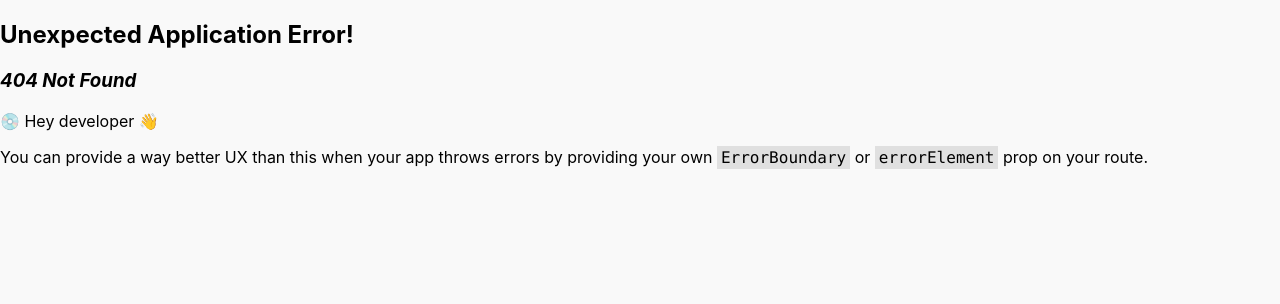
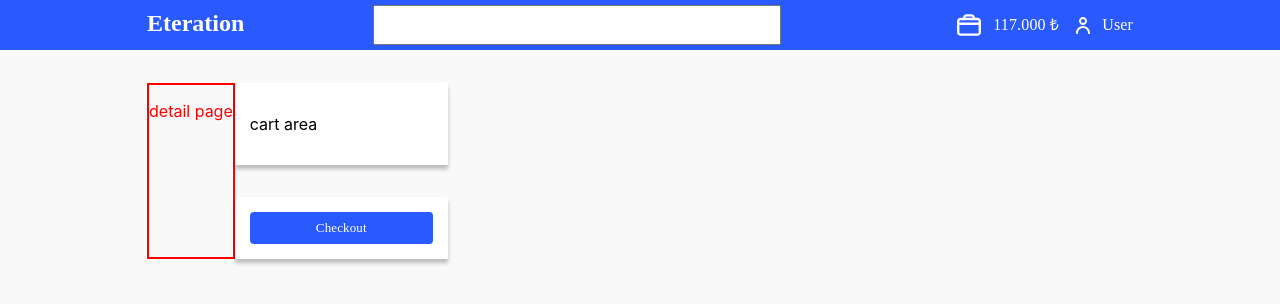
Before and after one commit to vis-cognitionis/e-commerce-basic, a React (Create React App) app: page /detail/1 in a window 1280 px wide. Before the commit this address had no page. Shown: the top 304 px of the page. Built offline with nearby package versions, Linux system fonts and the light colour scheme.

Commit message:
Refactor components

```diff
--- a/src/App.tsx
+++ b/src/App.tsx
@@ -17,7 +17,7 @@ const router = createBrowserRouter([
         element: <Home />,
       },
       {
-        path: "detail",
+        path: "detail/:id",
         element: <Detail />,
       },
     ],
--- a/src/core/components/cards/product_card.tsx
+++ b/src/core/components/cards/product_card.tsx
@@ -13,6 +13,7 @@ const CardContainer = styled(Stack)<StackProps>(() => ({
   height: "302px",
   background: colors.background,
   boxSizing: "border-box",
+  cursor: "pointer",
 }));
 
 const CardImage = styled("img")(() => ({
@@ -27,11 +28,29 @@ interface ProductCardProps {
   image: string;
   info: string;
   price: string;
+  onClickButton: React.MouseEventHandler<HTMLButtonElement> | undefined;
+  onClickCard: React.MouseEventHandler<HTMLDivElement> | undefined;
 }
 
-const ProductCard = ({ image, info, price }: ProductCardProps) => {
+const ProductCard = ({
+  image,
+  info,
+  price,
+  onClickButton,
+  onClickCard,
+}: ProductCardProps) => {
+  const handleCardClick = (event: React.MouseEvent<HTMLDivElement>) => {
+    event.preventDefault();
+    onClickCard && onClickCard(event);
+  };
+
+  const handleButtonClick = (event: React.MouseEvent<HTMLButtonElement>) => {
+    event.stopPropagation();
+    onClickButton && onClickButton(event);
+  };
+
   return (
-    <CardContainer>
+    <CardContainer onClick={handleCardClick}>
       <CardImage src={image} loading="lazy" />
       <Text
         content={`${price + " ₺ "}`}
@@ -46,7 +65,10 @@ const ProductCard = ({ image, info, price }: ProductCardProps) => {
           maxWidth: "100%",
         }}
       />
-      <FilledButton children={<Text content="Add to Cart" isButtonText />} />
+      <FilledButton
+        onClick={handleButtonClick}
+        children={<Text content="Add to Cart" isButtonText />}
+      />
     </CardContainer>
   );
 };
--- a/src/view/components/header/header.tsx
+++ b/src/view/components/header/header.tsx
@@ -1,13 +1,10 @@
 import React from "react";
-import {
-  Stack,
-  StackProps,
-  Typography,
-  TypographyProps,
-  styled,
-} from "@mui/material";
+import { Stack, StackProps, styled } from "@mui/material";
+
 import { IconPrice, IconUser } from "core/components/icons/icons";
 import { colors } from "core/contants/colors";
+import Text from "core/components/typography/typography";
+import { useNavigate } from "react-router-dom";
 
 const HeaderContainer = styled("header")(() => ({
   width: "100%",
@@ -20,16 +17,6 @@ const HeaderContainer = styled("header")(() => ({
   paddingRight: "147px",
   boxSizing: "border-box",
   background: colors.primary,
-}));
-
-const HeaderTitle = styled(Typography)<TypographyProps>(() => ({
-  fontFamily: "Montserrat",
-  fontStyle: "normal",
-  fontWeight: 800,
-  fontSize: 24,
-  display: "flex",
-  color: "#FFFFFF",
-  margin: 0,
 }));
 
 const HeaderInfoContainer = styled(Stack)<StackProps>(() => ({
@@ -51,11 +38,6 @@ const SearchInput = styled("input")(() => ({
   height: "40px",
 }));
 
-const InfoText = styled(Typography)<TypographyProps>(() => ({
-  fontFamily: "Montserrat",
-  color: "#FFFFFF",
-}));
-
 const HeaderSearch = styled(Stack)<StackProps>(() => ({
   display: "flex",
   flexDirection: "row",
@@ -64,20 +46,32 @@ const HeaderSearch = styled(Stack)<StackProps>(() => ({
 }));
 
 const Header = () => {
+  const navigate = useNavigate();
   return (
     <HeaderContainer>
       <HeaderSearch>
-        <HeaderTitle>Eteration</HeaderTitle>
+        <Text
+          content="Eteration"
+          sx={{
+            color: colors.textLight,
+            lineHeight: 1.5,
+            fontWeight: 800,
+            cursor: "pointer",
+          }}
+          variant="h5"
+          onClick={() => navigate("/")}
+        />
+
         <SearchInput type="search" />
       </HeaderSearch>
       <HeaderInfoContainer>
         <HeaderInfo>
           <IconPrice />
-          <InfoText>117.000 ₺</InfoText>
+          <Text content="117.000 ₺" sx={{ color: colors.textLight }} />
         </HeaderInfo>
         <HeaderInfo>
           <IconUser sx={{ width: "14px", height: "17px" }} />
-          <InfoText>User</InfoText>
+          <Text content="User" sx={{ color: colors.textLight }} />
         </HeaderInfo>
       </HeaderInfoContainer>
     </HeaderContainer>
--- a/src/view/routes/home.tsx
+++ b/src/view/routes/home.tsx
@@ -4,6 +4,7 @@ import { Box, BoxProps, Stack, styled } from "@mui/material";
 import AllFilter from "view/components/filter/_index";
 import ProductCard from "core/components/cards/product_card";
 import useGetProducts from "service/useGetProducts";
+import { useNavigate } from "react-router-dom";
 
 const ProductCardsContainer = styled(Box)<BoxProps>(() => ({
   display: "flex",
@@ -25,6 +26,7 @@ const ProductCardsContainer = styled(Box)<BoxProps>(() => ({
 
 const Home = () => {
   const { products } = useGetProducts();
+  const navigate = useNavigate();
 
   return (
     <Stack direction="row" gap={3.5}>
@@ -38,6 +40,12 @@ const Home = () => {
                 info={product.brand + " " + product.model}
                 price={product.price}
                 image={product.image}
+                onClickCard={() => {
+                  navigate(`/detail/${product.id}`);
+                }}
+                onClickButton={() => {
+                  console.log("run");
+                }}
               />
             );
           })}
```
